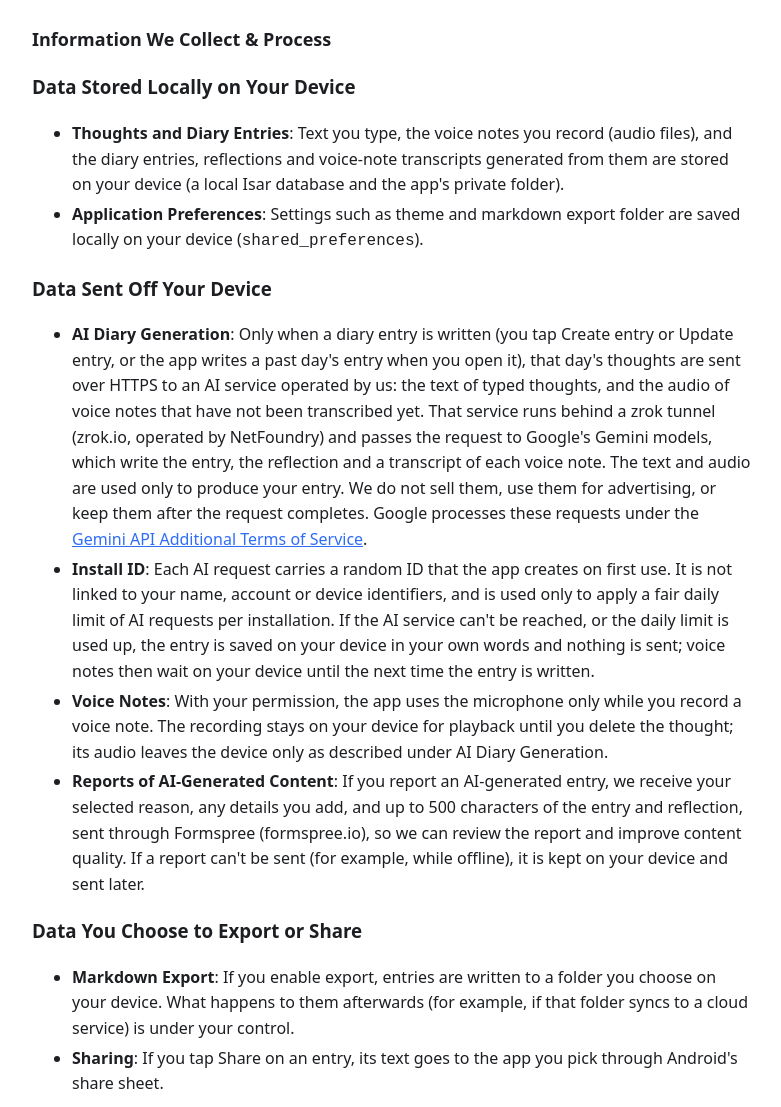
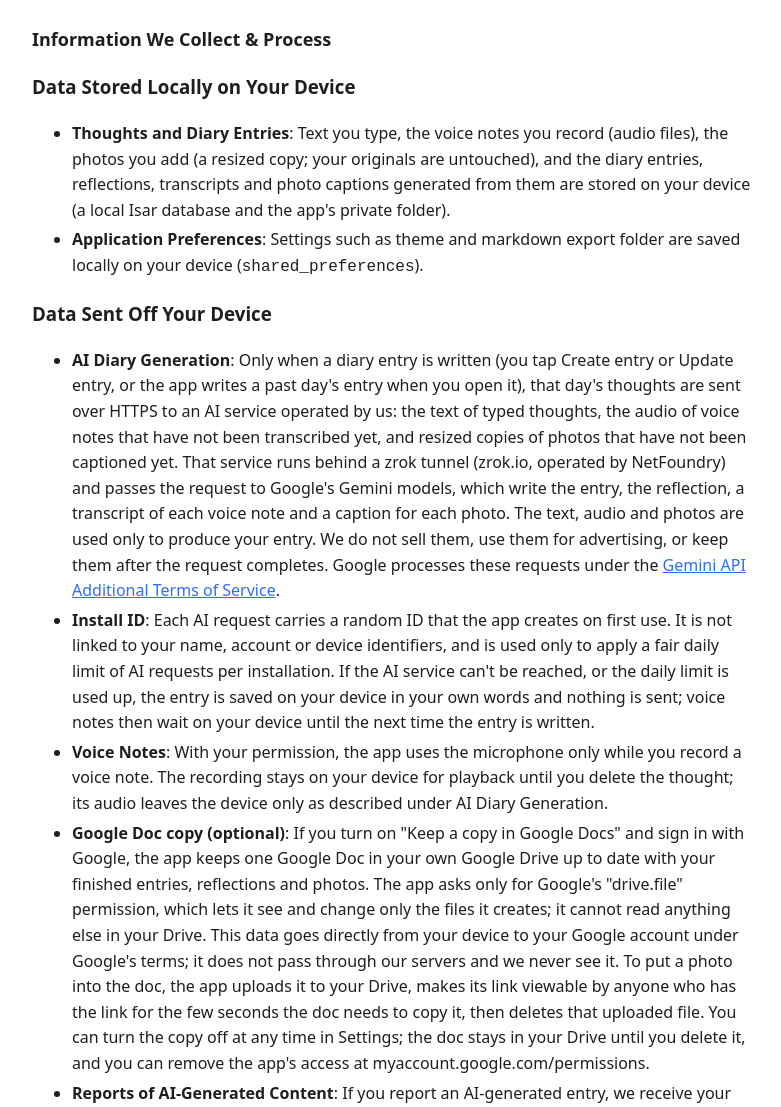
Before and after one commit to wihoho/privacy, a plain HTML site: page dailyreflect/privacy/index.html in a window 1280 px wide. Shown: the part 306-1413 px from the top of the page, without its empty margins (248-1029 px from the left). Drawn offline with Linux system fonts and the light colour scheme.

Commit message:
Daily Reflect 1.3.0: photos + optional Google Doc copy in the privacy policy

```diff
--- a/dailyreflect/privacy/index.html
+++ b/dailyreflect/privacy/index.html
@@ -13,14 +13,15 @@ header img{width:44px;height:44px;border-radius:10px} .card{border:1px solid var
 <h2>Information We Collect &amp; Process</h2>
 <h3>Data Stored Locally on Your Device</h3>
 <ul>
-<li><strong>Thoughts and Diary Entries</strong>: Text you type, the voice notes you record (audio files), and the diary entries, reflections and voice-note transcripts generated from them are stored on your device (a local Isar database and the app's private folder).</li>
+<li><strong>Thoughts and Diary Entries</strong>: Text you type, the voice notes you record (audio files), the photos you add (a resized copy; your originals are untouched), and the diary entries, reflections, transcripts and photo captions generated from them are stored on your device (a local Isar database and the app's private folder).</li>
 <li><strong>Application Preferences</strong>: Settings such as theme and markdown export folder are saved locally on your device (<code>shared_preferences</code>).</li>
 </ul>
 <h3>Data Sent Off Your Device</h3>
 <ul>
-<li><strong>AI Diary Generation</strong>: Only when a diary entry is written (you tap Create entry or Update entry, or the app writes a past day's entry when you open it), that day's thoughts are sent over HTTPS to an AI service operated by us: the text of typed thoughts, and the audio of voice notes that have not been transcribed yet. That service runs behind a zrok tunnel (zrok.io, operated by NetFoundry) and passes the request to Google's Gemini models, which write the entry, the reflection and a transcript of each voice note. The text and audio are used only to produce your entry. We do not sell them, use them for advertising, or keep them after the request completes. Google processes these requests under the <a href="https://ai.google.dev/gemini-api/terms">Gemini API Additional Terms of Service</a>.</li>
+<li><strong>AI Diary Generation</strong>: Only when a diary entry is written (you tap Create entry or Update entry, or the app writes a past day's entry when you open it), that day's thoughts are sent over HTTPS to an AI service operated by us: the text of typed thoughts, the audio of voice notes that have not been transcribed yet, and resized copies of photos that have not been captioned yet. That service runs behind a zrok tunnel (zrok.io, operated by NetFoundry) and passes the request to Google's Gemini models, which write the entry, the reflection, a transcript of each voice note and a caption for each photo. The text, audio and photos are used only to produce your entry. We do not sell them, use them for advertising, or keep them after the request completes. Google processes these requests under the <a href="https://ai.google.dev/gemini-api/terms">Gemini API Additional Terms of Service</a>.</li>
 <li><strong>Install ID</strong>: Each AI request carries a random ID that the app creates on first use. It is not linked to your name, account or device identifiers, and is used only to apply a fair daily limit of AI requests per installation. If the AI service can't be reached, or the daily limit is used up, the entry is saved on your device in your own words and nothing is sent; voice notes then wait on your device until the next time the entry is written.</li>
 <li><strong>Voice Notes</strong>: With your permission, the app uses the microphone only while you record a voice note. The recording stays on your device for playback until you delete the thought; its audio leaves the device only as described under AI Diary Generation.</li>
+<li><strong>Google Doc copy (optional)</strong>: If you turn on "Keep a copy in Google Docs" and sign in with Google, the app keeps one Google Doc in your own Google Drive up to date with your finished entries, reflections and photos. The app asks only for Google's "drive.file" permission, which lets it see and change only the files it creates; it cannot read anything else in your Drive. This data goes directly from your device to your Google account under Google's terms; it does not pass through our servers and we never see it. To put a photo into the doc, the app uploads it to your Drive, makes its link viewable by anyone who has the link for the few seconds the doc needs to copy it, then deletes that uploaded file. You can turn the copy off at any time in Settings; the doc stays in your Drive until you delete it, and you can remove the app's access at myaccount.google.com/permissions.</li>
 <li><strong>Reports of AI-Generated Content</strong>: If you report an AI-generated entry, we receive your selected reason, any details you add, and up to 500 characters of the entry and reflection, sent through Formspree (formspree.io), so we can review the report and improve content quality. If a report can't be sent (for example, while offline), it is kept on your device and sent later.</li>
 </ul>
 <h3>Data You Choose to Export or Share</h3>
```
Also changed, not shown: 1 other file.
